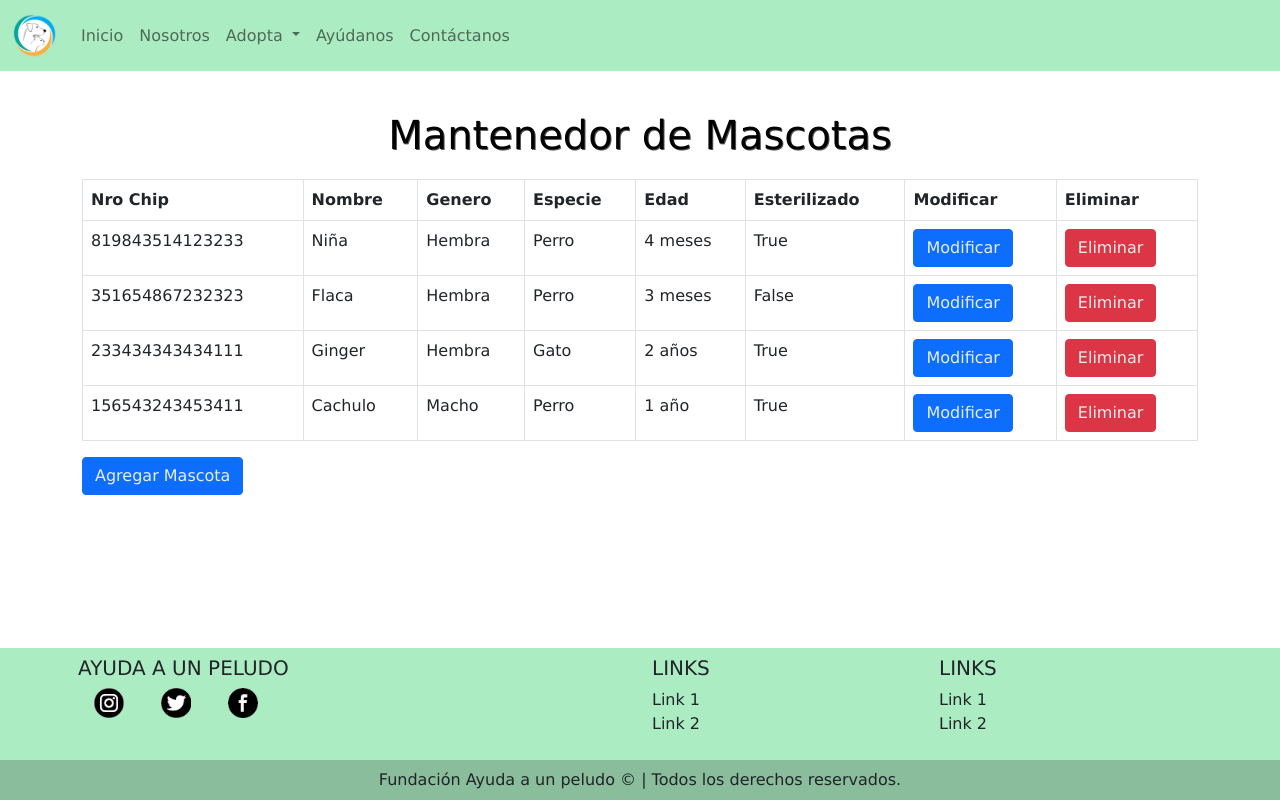
After one commit to KatrinKBR/actividad1, a Django app: page /mascotaCRUD/ in a window 1280 px wide. The commit adds this page. Run offline with Django 3.2, Linux system fonts and the light colour scheme; data comes from the database, SQL or seed files in the repository; both versions use the stored data as it was after the commit; some libraries are stand-ins or nearby versions.

Commit message:
"Mantenedor/CRUD para Mascotas"

```diff
--- a/appPeludo/models.py
+++ b/appPeludo/models.py
@@ -11,3 +11,11 @@ class Postulante(models.Model):
     region = models.CharField(max_length=400)
     comuna = models.CharField(max_length=400)
     cod_postal = models.CharField(max_length=20)
+
+class Mascota(models.Model):
+    nro_chip = models.CharField(max_length=15,primary_key=True)
+    nombre = models.CharField(max_length=40)
+    genero = models.CharField(max_length=6)
+    edad = models.CharField(max_length=15)
+    especie = models.CharField(max_length=5)
+    esterilizado = models.BooleanField()
--- a/appPeludo/static/css/style.css
+++ b/appPeludo/static/css/style.css
@@ -68,6 +68,10 @@ a.btn-primary {
     color:rgb(231, 238, 235);
 }
 
+a.btn-danger {
+    color:rgb(231, 238, 235);
+}
+
 .texto-alineado{
    text-align: justify;
 }
--- /dev/null
+++ b/appPeludo/templates/mascotaCRUD.html
@@ -0,0 +1,37 @@
+{% extends 'layout.html' %}
+
+{% block contenido %}
+    <h1 class="titulo">Mantenedor de Mascotas</h1>
+
+    <div class="container">
+        <table class="table table-bordered">
+            <thead>
+                    <tr>
+                    <th scope="col">Nro Chip</th>
+                    <th scope="col">Nombre</th>
+                    <th scope="col">Genero</th>
+                    <th scope="col">Especie</th>
+                    <th scope="col">Edad</th>
+                    <th scope="col">Esterilizado</th>
+                    <th scope="col">Modificar</th>
+                    <th scope="col">Eliminar</th>
+                    </tr>
+            </thead>
+            {% for mascota in mascotas%}
+                <tbody>
+                    <tr>
+                    <td>{{mascota.nro_chip}}</td>
+                    <td>{{mascota.nombre}}</td>
+                    <td>{{mascota.genero}}</td>
+                    <td>{{mascota.especie}}</td>
+                    <td>{{mascota.edad}}</td>
+                    <td>{{mascota.esterilizado}}</td>
+                    <td><a class="btn btn-primary" href="{% url 'formMascotaMod' mascota.nro_chip %}">Modificar</a></td>
+                    <td><a class="btn btn-danger" href="{% url 'formMascotaDel' mascota.nro_chip %}">Eliminar</a></td>
+                    </tr>
+                </tbody>
+            {% endfor %}
+        </table>
+        <a class="btn btn-primary" href="{% url 'formMascotaAgr' %}">Agregar Mascota</a>
+    </div>
+{% endblock  %}
--- a/appPeludo/views.py
+++ b/appPeludo/views.py
@@ -2,7 +2,8 @@ import datetime
 from django.http.response import HttpResponse
 from django.shortcuts import render, redirect
 from .models import Postulante
-#from appPeludo.forms import PostulanteForm
+from .models import Mascota
+from appPeludo.forms import MascotaForm
 
 # Create your views here.
 def home(request):
@@ -89,7 +90,41 @@ def guardarPostulante(request):
         cod_postal = cod_postal
     )
 
-    # Manejar que el rut ingresado ya existe
+    # Manejar que el rut ingresado ya existe?
     postulante.save()
+    return redirect('listarPostulante')
 
-    return redirect('listarPostulante')
+def mascotaCRUD(request):
+    mascotas = Mascota.objects.all()
+    return render(request, 'mascotaCRUD.html',{'mascotas':mascotas})
+
+def formMascotaAgr(request):
+    datos = {
+        'form' : MascotaForm()
+    }
+    if request.method=='POST':
+        formulario = MascotaForm(request.POST)
+        if formulario.is_valid:
+            formulario.save()
+            datos['mensaje'] = "Datos Guardados Correctamente"
+
+    return render(request,'agregarMascota.html', datos)
+
+def formMascotaMod(request, nro_chip):
+    mascota = Mascota.objects.get(nro_chip=nro_chip)
+    datos = {
+        'form' : MascotaForm(instance=mascota)
+    }
+    if request.method=='POST':
+        formulario = MascotaForm(data=request.POST,instance=mascota)
+        if formulario.is_valid:
+            formulario.save()
+            datos['mensaje'] = "Datos Modificados Correctamente"
+
+    return render(request,'editarMascota.html', datos)
+
+def formMascotaDel(request, nro_chip):
+    mascota = Mascota.objects.get(nro_chip=nro_chip)
+    mascota.delete()
+
+    return redirect('mascotaCRUD')
--- a/ayudaPeludo/urls.py
+++ b/ayudaPeludo/urls.py
@@ -37,5 +37,8 @@ urlpatterns = [
     path('crearPostulante/', appPeludo.views.crearPostulante, name='crearPostulante'),
     path('listarPostulante/', appPeludo.views.listarPostulante, name='listarPostulante'),
     path('guardarPostulante/', appPeludo.views.guardarPostulante, name='guardarPostulante'),
-    #path('formPostulante/', appPeludo.views.formPostulante, name='formPostulante'),
+    path('mascotaCRUD/', appPeludo.views.mascotaCRUD, name='mascotaCRUD'),
+    path('formMascotaAgr/', appPeludo.views.formMascotaAgr, name='formMascotaAgr'),
+    path('formMascotaMod/<str:nro_chip>/', appPeludo.views.formMascotaMod, name='formMascotaMod'),
+    path('formMascotaDel/<str:nro_chip>/', appPeludo.views.formMascotaDel, name='formMascotaDel'),
 ]
```
Also changed, not shown: appPeludo/forms.py (+14 -5 lines), appPeludo/templates/agregarMascota.html (added, +21 -0 lines), appPeludo/templates/editarMascota.html (added, +22 -0 lines), appPeludo/templates/nuevoPostulanteForm.html (deleted, +0 -11 lines), appPeludo/migrations/0001_initial.py, db.sqlite3.
